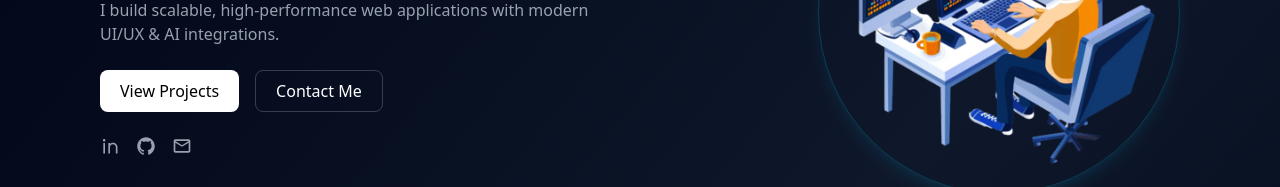
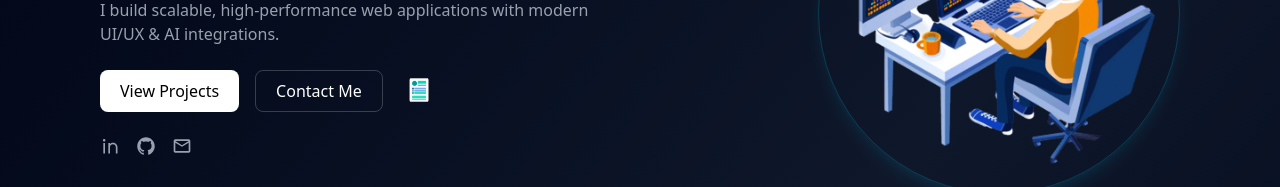
Before and after one commit to subhash-pal0011/subhash-nextjs-portfolio, a Next.js app: page / in a window 1280 px wide. Shown: the part 302-489 px from the top of the page. Built offline with nearby package versions, Linux system fonts and the light colour scheme.

Commit message:
Add resume download feature

```diff
--- a/src/comonent/HomeSection.jsx
+++ b/src/comonent/HomeSection.jsx
@@ -283,6 +283,24 @@ const HomeSection = () => {
                 className="px-5 py-2 rounded-lg border border-white/20 hover:bg-white/10 transition cursor-pointer">
                 Contact Me
               </button>
+
+              <div className="relative group inline-block">
+                <a href="/Subash.pdf" download>
+                  <img
+                    src="/job_cv.gif"
+                    className="h-10 cursor-pointer"
+                  />
+                </a>
+
+                <span
+                  className="absolute -top-10 left-1/2 -translate-x-1/2
+                  whitespace-nowrap rounded-md bg-green-400 px-3 py-1
+                  text-sm text-white opacity-0 transition-opacity
+                  duration-300 group-hover:opacity-100"
+                >
+                  Download Resume
+                </span>
+              </div>
             </div>
 
 
```
Also changed, not shown: public/job_cv.gif (added), 1 other file (tests, documents, lock files or other folders).
